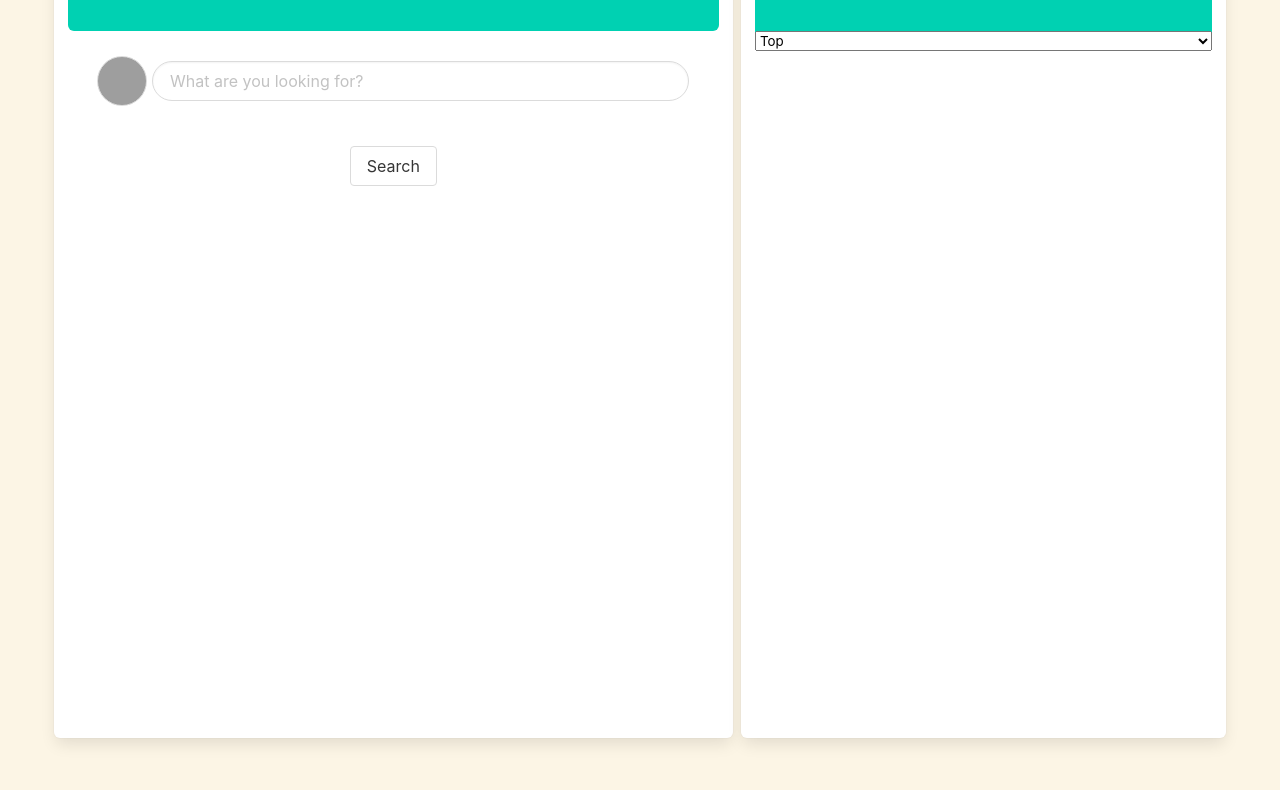
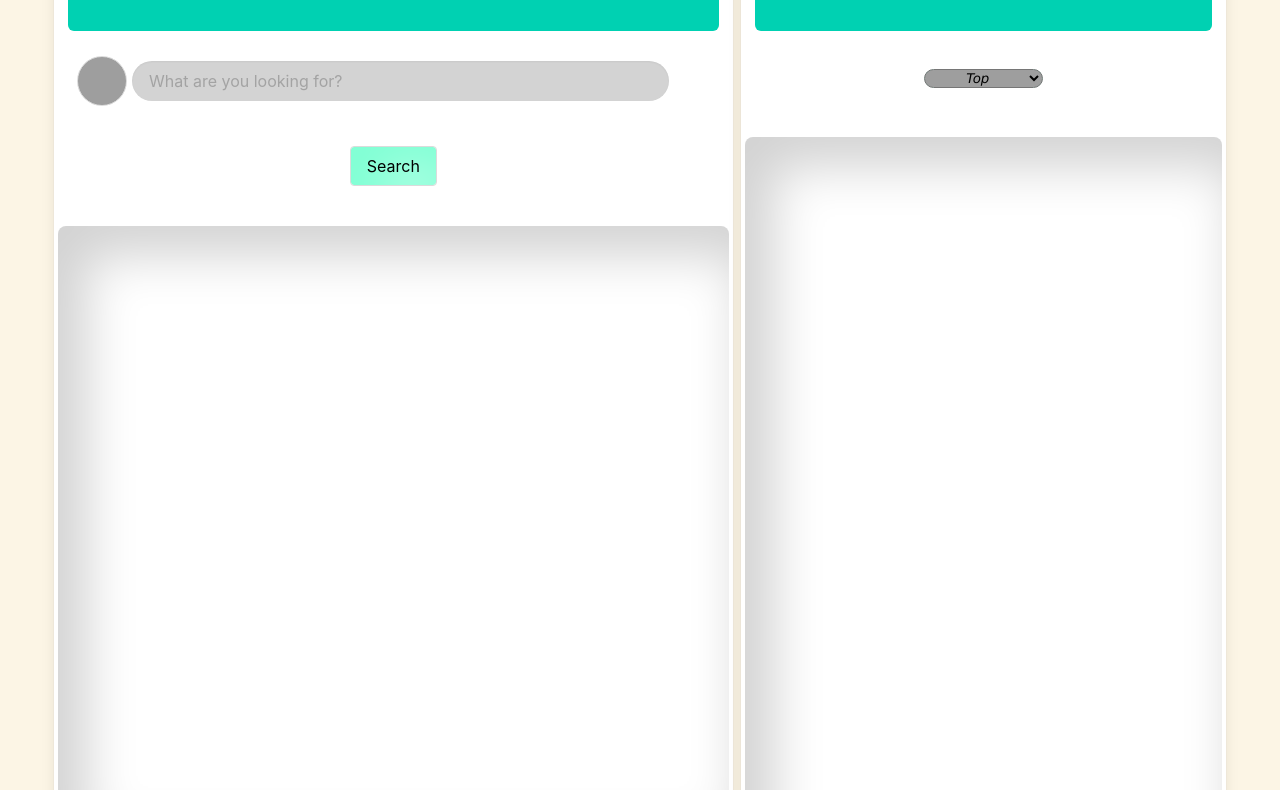
Before and after one commit to omalleyjg/NewsFindr, a plain HTML site: page index.html in a window 1280 px wide. Shown: the part 335-1125 px from the top of the page. Drawn offline with nearby package versions, Linux system fonts and the light colour scheme; no server answers; grey boxes are pictures that could not be loaded.

Commit message:
initial push

```diff
--- a/Assets/style.css
+++ b/Assets/style.css
@@ -9,9 +9,26 @@
 body{
     margin: 2vw;
 }
+.hero-body{
+    word-spacing: 1px;
 
- #searchbar{
-    margin-top:  20px;
+}
+span:hover{
+     color: rosybrown;
+}
+#searchbar{
+    margin: 20px 40px 0px 0px;
+    background-color: lightgray;
+    border-color: black ;
+    border-style: outset;
+    border: 2px;
+
+}
+#searchbar:hover{
+
+    border-style: outset;
+    border-color:aqua ;
+    background-color: lightblue;
 }
 
 #herobanner{
@@ -90,3 +107,29 @@ img {
     max-height: 200px;
     width: 300px;
 }
+#trendingSel{
+    text-align: center;
+    background-image: url(../Assets/image-1.jpg);
+    border-radius: 40px;
+    font-style: italic;
+    font-family:'Lucida Sans', 'Lucida Sans Regular', 'Lucida Grande', 'Lucida Sans Unicode',  Verdana, sans-serif;
+    background-color: aquamarine;
+}
+#trendingSel:hover{
+
+   border-radius: 40px;
+   color: black;
+   border-style: outset;
+   border-color:aqua ;
+
+}
+#searchbtn{
+    color: black;
+    box-shadow: 20px 20px 50px 10px aquamarine inset;
+}
+#searchbtn:hover{
+   color: black;
+   border-radius: 50px;
+   border-style: outset;
+   border-color:aqua ;
+}
--- a/index.html
+++ b/index.html
@@ -18,10 +18,10 @@
         <section class="hero is-primary highlight" id="herobanner">
             <div class="hero-body">
                 <p class="title">
-                    NewsFindr
+                    <span>NewsFindr</span>
                 </p>
                 <p class="subtitle">
-                    Best Place to find the latest news!
+                    <span>Best Place to find the latest news!</span>
                 </p>
             </div>
         <a id="search-history">Search History</a>
@@ -40,7 +40,7 @@
                     <section class="hero is-primary" id="searchbanner">
                         <div class="hero-body">
                             <p class="title">
-                                NewsFindr
+                                <span>NewsFindr</span>
                             </p>
                         </div>
                     </section>
@@ -56,7 +56,7 @@
 
 
                                      <button class="button is-outlined" id="searchbtn">Search</button>
-                                    <div class="container is-fluid" style="overflow-y: scroll; height:500px;"
+                                    <div class="container is-fluid" style="overflow-y: scroll ;box-shadow: 20px 20px 50px 10px lightgray inset; border-radius: 8px 8px 8px 8px; height:600px;"
                                         id="searchednews">
 
                                     </div>
@@ -89,9 +89,12 @@
                     <section class="hero is-primary" id="trendingbanner">
                         <div class="hero-body">
                             <p class="title">
-                                Trending News
+                                <span>Trending News</span>
                             </p>
                         </div>
+
+                    </section>
+                    <br>
                     <select name="" id="trendingSel">
                         <option value="top">Top</option>
                         <option value="world">World</option>
@@ -105,11 +108,33 @@
                         <option value="entertainment">Entertainment</option>
                         <option value="business">Business</option>
                     </select>
-                    </section>
+                    <style>
+
+                        ::-webkit-scrollbar {
+                          width: 10px;
+                        }
+
+
+                        ::-webkit-scrollbar-track {
+                          box-shadow: inset 0 0 5px grey;
+                          border-radius: 10px;
+                        }
+
+
+                        ::-webkit-scrollbar-thumb {
+                          background: aquamarine;
+                          border-radius: 10px;
+                        }
+
+
+                    </style>
+                    <br>
+                    <br>
+                    <br>
                     <div class="columns">
                         <div class="column">
 
-                            <div class="container is-fluid" style="overflow-y: scroll; height:500px;" id="trending">
+                            <div class="container is-fluid" style="overflow-y: scroll; box-shadow: 20px 20px 50px 10px lightgray inset;  border-radius: 8px 8px 8px 8px; height:800px;" id="trending">
 
                             </div>
                         </div>
```
Also changed, not shown: 1 other file. Lines whose indentation alone changed are shown as unchanged.
